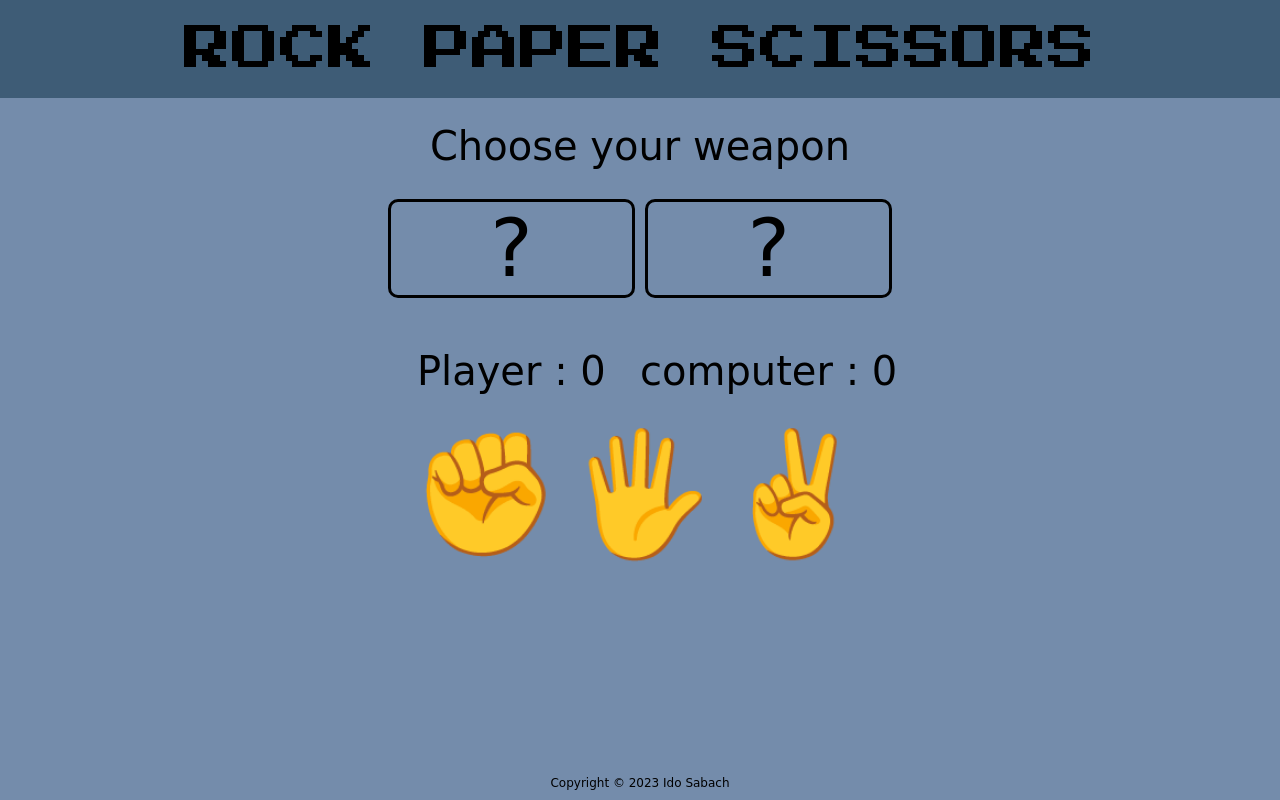
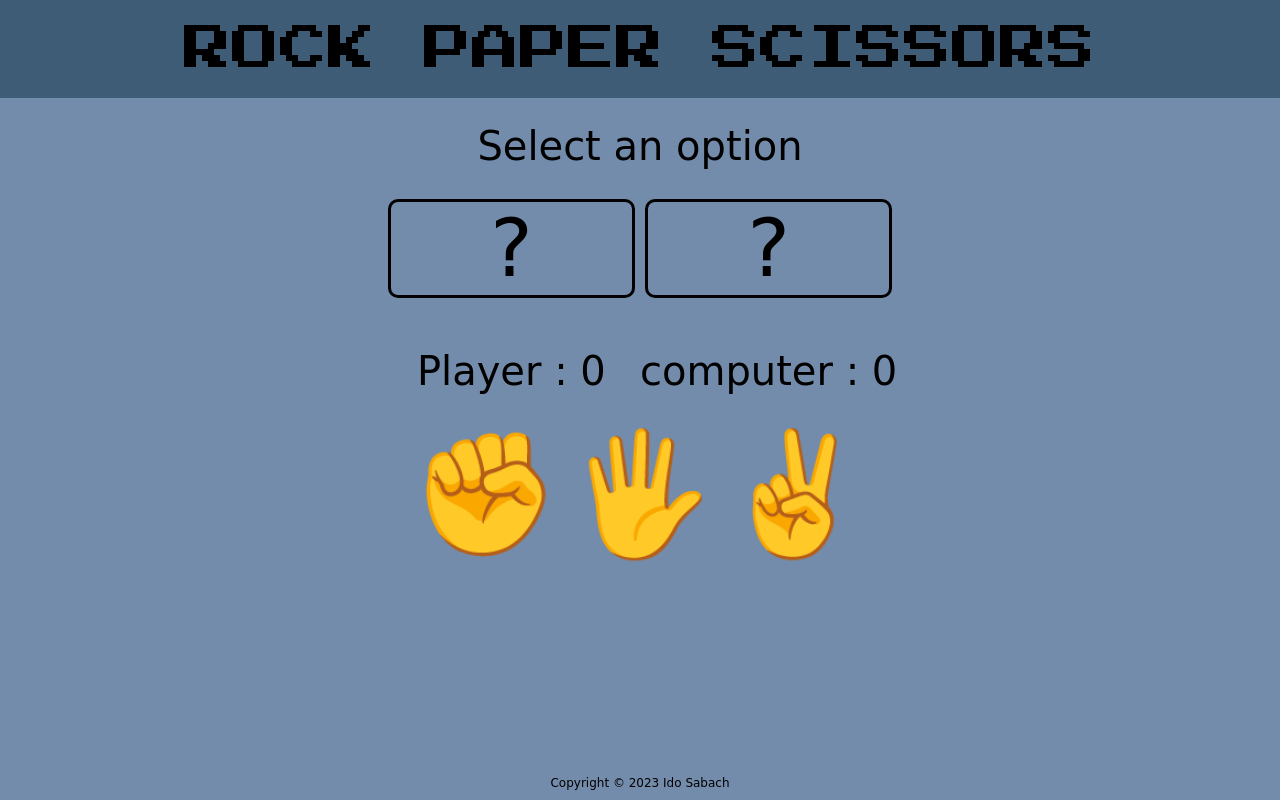
Before and after one commit to IdoSabach/Rock-Paper-Scissors, a plain HTML site: page index.html in a window 1280 px wide. Drawn offline with Linux system fonts and the light colour scheme; a web font is replaced by a local one.

Commit message:
change text in head

```diff
--- a/index.html
+++ b/index.html
@@ -27,7 +27,7 @@
       <div class="title">ROCK PAPER SCISSORS</div>
 
       <div class="text-of-gmae">
-        <p class="head">Choose your weapon</p>
+        <p class="head">Select an option</p>
         <!-- <p class="sub-head">First to score 5 points wins the game</p> -->
       </div>
 
```
